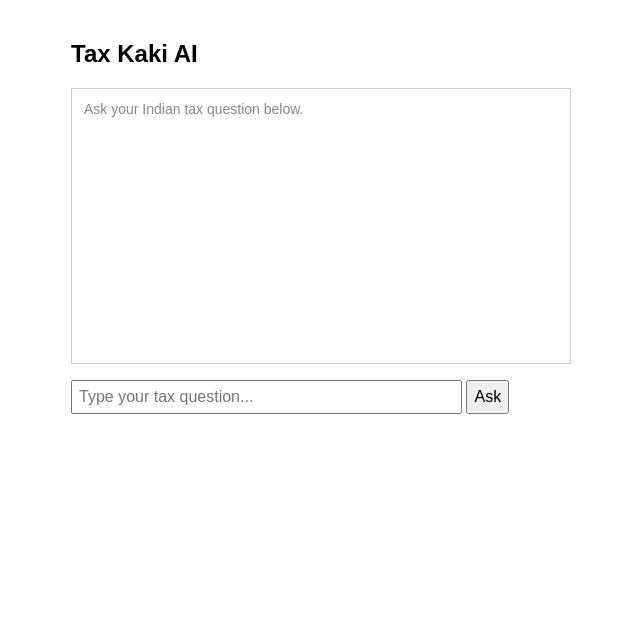
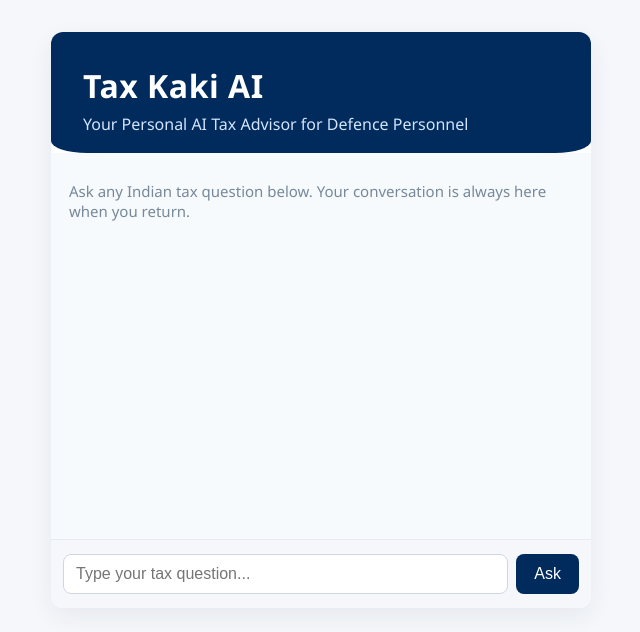
Before and after one commit to ag222x-taxkaki/tax-kaki-ai, a website: page public/index.html in a window 1280 px wide. Shown: the whole page, without its empty margins (319-959 px from the left). Drawn offline with Linux system fonts and the light colour scheme.

Commit message:
Update index.html

```diff
--- a/public/index.html
+++ b/public/index.html
@@ -1,52 +1,78 @@
 <!DOCTYPE html>
 <html>
 <head>
-  <title>Tax Kaki AI Chat</title>
+  <meta charset="UTF-8">
+  <title>Tax Kaki AI – Your Personal AI Tax Advisor</title>
   <style>
-    body { font-family: Arial; max-width: 500px; margin: 40px auto; }
-    #chat { border: 1px solid #ccc; min-height: 250px; padding: 12px; margin-bottom: 16px; }
-    .user { color: blue; margin: 4px 0; }
-    .bot { color: green; margin: 4px 0; }
-    input, button { font-size: 16px; padding: 6px; }
+    body { background: #f5f7fb; font-family: "Segoe UI", Arial, sans-serif; margin: 0; padding: 0; }
+    .container { max-width: 540px; margin: 32px auto; background: #fff; border-radius: 12px; box-shadow: 0 8px 24px rgba(32,38,45,0.07); overflow: hidden; }
+    .header { background: #002b5c; color: #fff; padding: 32px 32px 18px 32px; border-radius: 0 0 36px 36px/0 0 12px 12px; }
+    .header h1 { padding: 0; margin: 0 0 6px 0; font-size: 2em; letter-spacing: 0.5px; }
+    .header p { font-size: 1em; margin: 0; color: #d3e4fc; }
+    #chat { background: #f7fafd; min-height: 340px; max-height: 430px; overflow-y: auto; padding: 28px 18px 18px 18px; }
+    .msg { display: flex; gap: 8px; margin-bottom: 10px; }
+    .ai { background: #eaf3ff; color: #143b6f; border-radius: 0 16px 16px 16px; align-self: flex-start; }
+    .user { background: #92b8e6; color: #fff; border-radius: 16px 0 16px 16px; align-self: flex-end; }
+    .ai, .user { padding: 10px 14px; max-width: 80%; word-break: break-word; font-size: 1em; }
+    .inputbar { display: flex; border-top: 1px solid #e7eaf3; background: #f5f7fb; padding: 14px 12px; }
+    .inputbar input { flex: 1; border-radius: 8px; border: 1px solid #ced6e5; padding: 10px 12px; font-size: 1em; outline: none; }
+    .inputbar button { background: #002b5c; color: #fff; border: none; border-radius: 8px; margin-left: 8px; padding: 10px 18px; font-size: 1em; cursor: pointer; transition: background 0.2s;}
+    .inputbar button:hover { background: #06409c; }
+    @media (max-width: 670px) {.container { max-width: 100vw; margin: 0; border-radius: 0; }}
   </style>
 </head>
 <body>
-  <h2>Tax Kaki AI</h2>
-  <div id="chat">
-    <div style="color:#888; font-size:14px;">Ask your Indian tax question below.</div>
+  <div class="container">
+    <div class="header">
+      <h1>Tax Kaki AI</h1>
+      <p>Your Personal AI Tax Advisor for Defence Personnel</p>
+    </div>
+    <div id="chat">
+      <div style="color:#789; font-size:15px; margin-bottom:17px;">Ask any Indian tax question below. Your conversation is always here when you return.</div>
+    </div>
+    <form class="inputbar" onsubmit="event.preventDefault(); ask();">
+      <input id="q" autocomplete="off" placeholder="Type your tax question..." />
+      <button type="submit">Ask</button>
+    </form>
   </div>
-  <input id="q" type="text" placeholder="Type your tax question..." style="width:75%;">
-  <button onclick="ask()">Ask</button>
+  <script>
+    // Simple "persistent chat" in browser. Stores conversation in localStorage (until page/tab is closed or refreshed)
+    const chatDiv = document.getElementById('chat');
+    let chatHistory = JSON.parse(localStorage.getItem('taxkaki-chat')) || [];
 
-  <script>
-    const chat = document.getElementById('chat');
+    function renderChat() {
+      chatDiv.innerHTML = '<div style="color:#789; font-size:15px; margin-bottom:17px;">Ask any Indian tax question below. Your conversation is always here when you return.</div>';
+      for(const m of chatHistory) {
+        chatDiv.innerHTML += `<div class="msg ${m.role}">${m.role==="user"?'<b>You:</b> ':'<b>AI:</b> '}<span>${m.content}</span></div>`;
+      }
+      chatDiv.scrollTop = chatDiv.scrollHeight;
+    }
+    renderChat();
+
     async function ask() {
       const input = document.getElementById('q');
       const question = input.value.trim();
       if (!question) return;
-      chat.innerHTML += `<div class='user'><b>You:</b> ${question}</div>`;
       input.value = '';
-      chat.innerHTML += `<div class='bot'><em>AI is thinking...</em></div>`;
-      chat.scrollTop = chat.scrollHeight;
-
+      chatHistory.push({role: 'user', content: question});
+      renderChat();
+      chatHistory.push({role:'ai', content:'<i>Thinking...</i>'});
+      renderChat();
       try {
         const res = await fetch('/ask', {
           method: 'POST',
-          headers: {'Content-Type': 'application/json'},
+          headers: {'Content-Type':'application/json'},
           body: JSON.stringify({question})
         });
         const data = await res.json();
-        // Remove "AI is thinking..." line
-        const bots = document.querySelectorAll('.bot');
-        bots[bots.length-1].remove();
-        if(data.answer){
-          chat.innerHTML += `<div class='bot'><b>AI:</b> ${data.answer}</div>`;
-        } else {
-          chat.innerHTML += "<div class='bot'><b>AI:</b> Sorry, no answer found.</div>";
-        }
-        chat.scrollTop = chat.scrollHeight;
-      } catch (e) {
-        chat.innerHTML += `<div class='bot'><b>AI(error):</b> Failed to connect server.</div>`;
+        chatHistory.pop(); // Remove 'Thinking...'
+        chatHistory.push({role:'ai', content: data.answer || "Sorry, no answer right now."});
+        localStorage.setItem('taxkaki-chat', JSON.stringify(chatHistory));
+        renderChat();
+      } catch(e) {
+        chatHistory.pop();
+        chatHistory.push({role:'ai', content:'<span style="color:red">Server error. Please try again.</span>'});
+        renderChat();
       }
     }
   </script>
```
